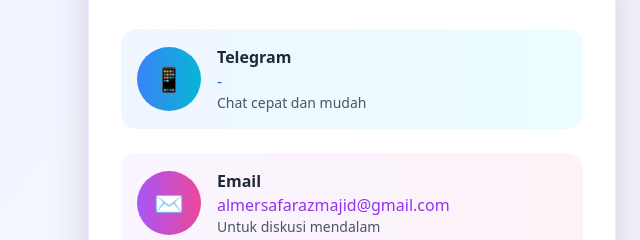
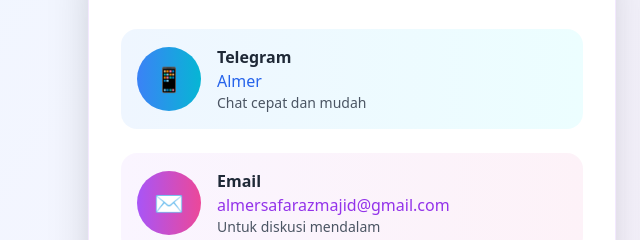
Before and after one commit to pbalawiyah/koding, a plain HTML site: page contact/index.html in a window 1280 px wide. Shown: the part 388-628 px from the top of the page, 0-640 px from the left. Drawn offline with nearby package versions, Linux system fonts and the light colour scheme.

Commit message:
Update Telegram link text to 'Almer'

```diff
--- a/contact/index.html
+++ b/contact/index.html
@@ -91,7 +91,7 @@
               <div>
                 <h3 class="font-bold text-gray-800">Telegram</h3>
                 <a href="https://t.me/mfarim" target="_blank" class="text-blue-600 hover:text-blue-800 hover:underline">
-                  -
+                  Almer
                 </a>
                 <p class="text-sm text-gray-600">Chat cepat dan mudah</p>
               </div>
```
